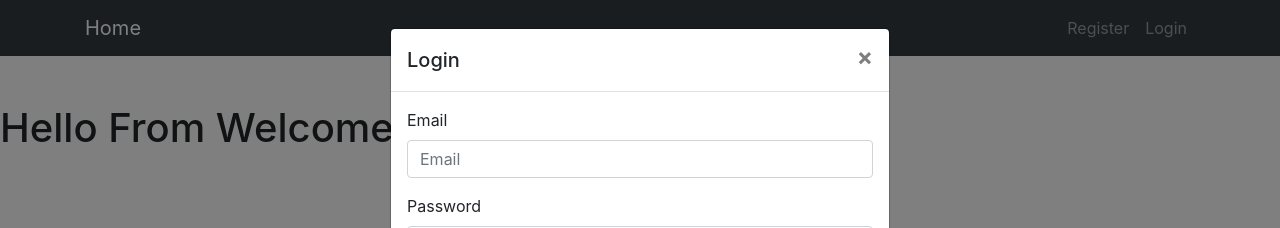
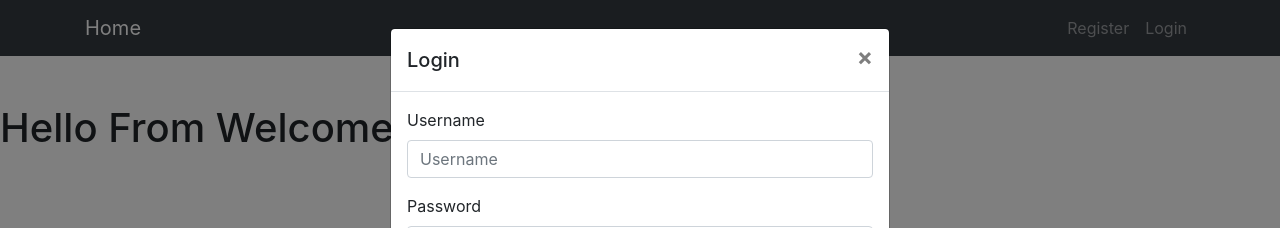
Before and after one commit to josephiswhere/chod, a React app: page / in a window 1280 px wide. Both pictures are taken after a click on the link "Login". Shown: the top 228 px of the page. Built offline with nearby package versions, Linux system fonts and the light colour scheme.

Commit message:
frontend

```diff
--- a/client/modals/LoginModal.js
+++ b/client/modals/LoginModal.js
@@ -16,7 +16,7 @@ const LoginModal = () => {
   const [isOpen, setIsOpen] = useState(false);
   const [msg, setMsg] = useState(null);
   const [name, setName] = useState(null);
-  const [email, setEmail] = useState(null);
+  const [username, setUsername] = useState(null);
   const [password, setPassword] = useState(null);
 
   const toggle = () => {
@@ -26,7 +26,7 @@ const LoginModal = () => {
   const onSubmit = (e) => {
     e.preventDefault();
     const user = {
-      email,
+      username,
       password,
     };
     console.log('user', user)
@@ -38,7 +38,7 @@ const LoginModal = () => {
         "Content-Type": "application/json"
       },
       body: JSON.stringify({
-        email: user.email,
+        username: user.username,
         password: user.password,
       })
         .then((res) => res.json())
@@ -49,8 +49,8 @@ const LoginModal = () => {
     )
   };
 
-  const onChangeEmail = (e) => {
-    setEmail(e.target.value);
+  const onChangeUsername = (e) => {
+    setUsername(e.target.value);
   };
   const onChangePassword = (e) => {
     setPassword(e.target.value);
@@ -67,14 +67,14 @@ const LoginModal = () => {
           {msg ? <Alert color='danger'>{msg}</Alert> : null}
           <Form onSubmit={onSubmit}>
             <FormGroup>
-              <Label for='email'>Email</Label>
+              <Label for='username'>Username</Label>
               <Input
-                type='email'
-                name='email' // SHOULD BE SAME AS IN STATE
-                id='email'
-                placeholder='Email'
+                type='username'
+                name='username' // SHOULD BE SAME AS IN STATE
+                id='username'
+                placeholder='Username'
                 className='mb-3'
-                onChange={onChangeEmail} // WILL UPDATE THE STATE PER EACH CHARACTER CHANGE
+                onChange={onChangeUsername} // WILL UPDATE THE STATE PER EACH CHARACTER CHANGE
               />
 
               <Label for='password'>Password</Label>
```
Also changed, not shown: 1 other file (tests, documents, lock files or other folders).
